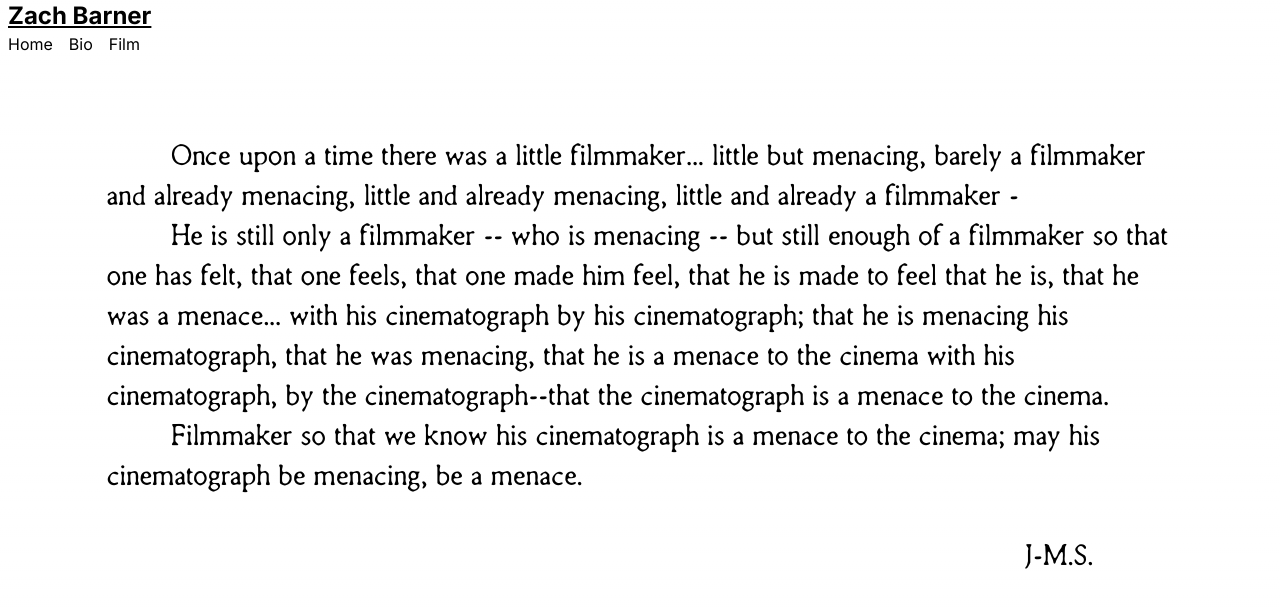
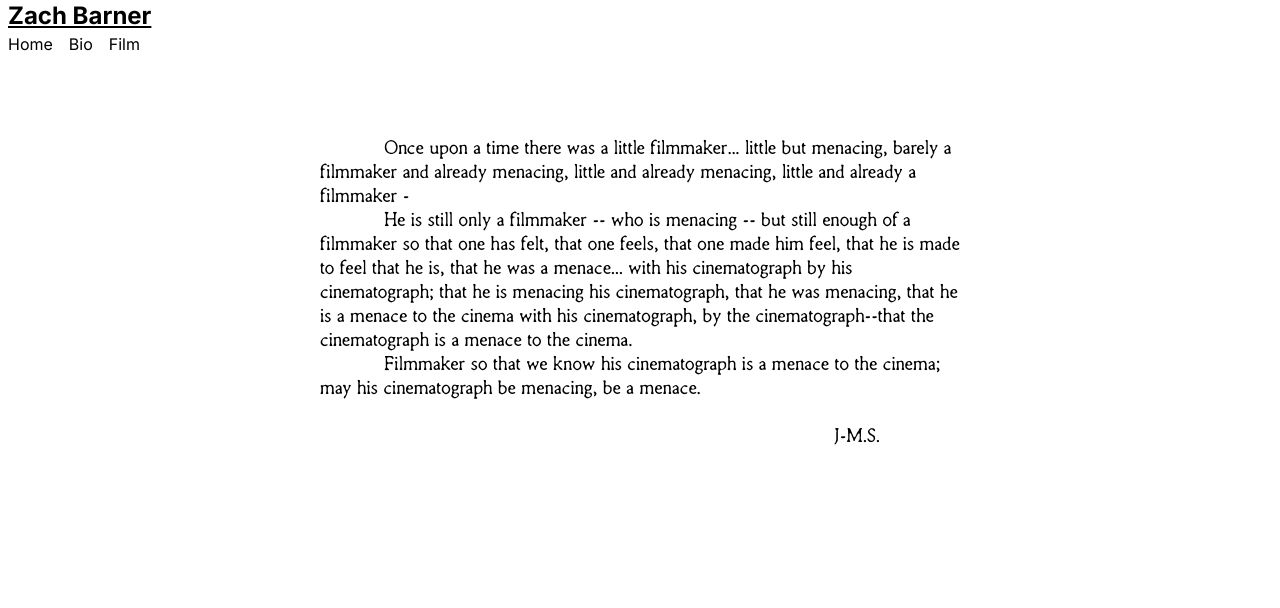
Before and after one commit to csubj/zachdotcom, a Next.js app: page / in a window 1280 px wide. Shown: the top 608 px of the page. Built offline with nearby package versions, Linux system fonts and the light colour scheme.

Commit message:
try again with font stuff

```diff
--- a/src/app/page.tsx
+++ b/src/app/page.tsx
@@ -8,7 +8,7 @@ const myFont = localFont({
 export default function Page() {
   return (
     <div
-      className={`${myFont.className} container mx-auto w-5/6 mt-20  indent-8 lg:indent-16 lg:text-4xl text-2xl leading-5 sm:leading-6`}
+      className={`${myFont.className} container mx-auto w-5/6 md:w-1/2 mt-20 indent-8 lg:indent-16 text-2xl leading-5 sm:leading-6`}
     >
       <div>
         <p>
```
